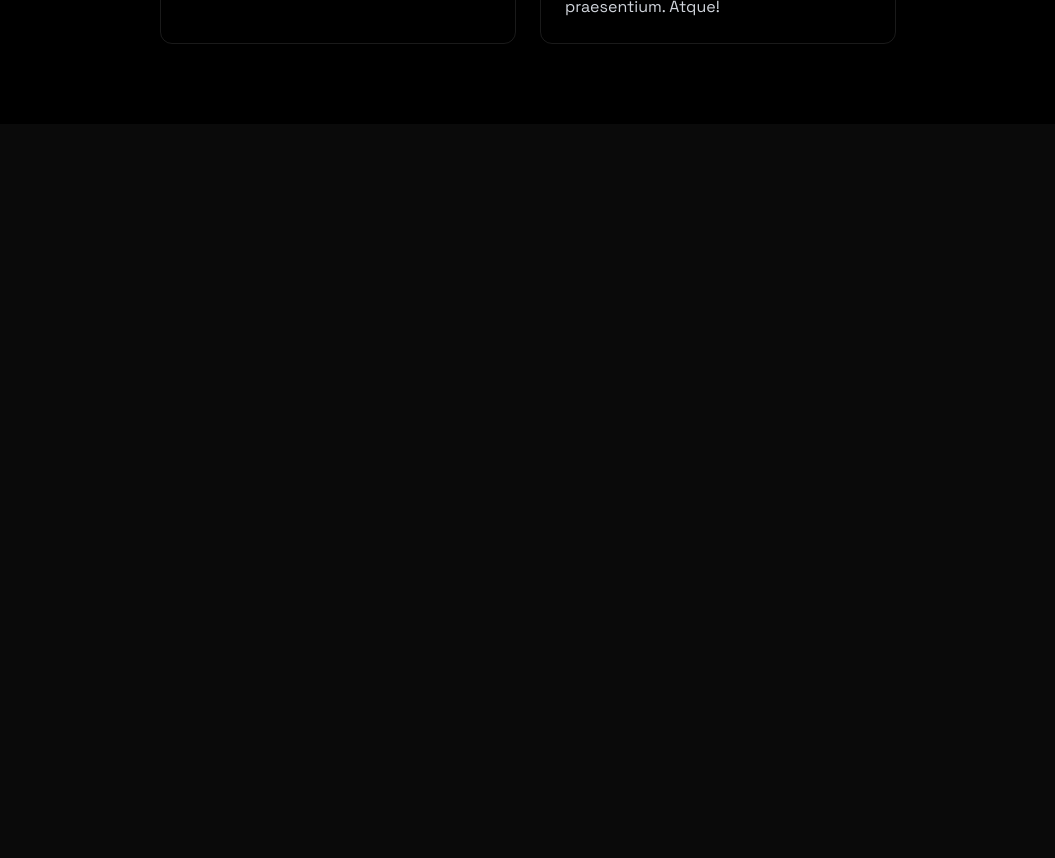
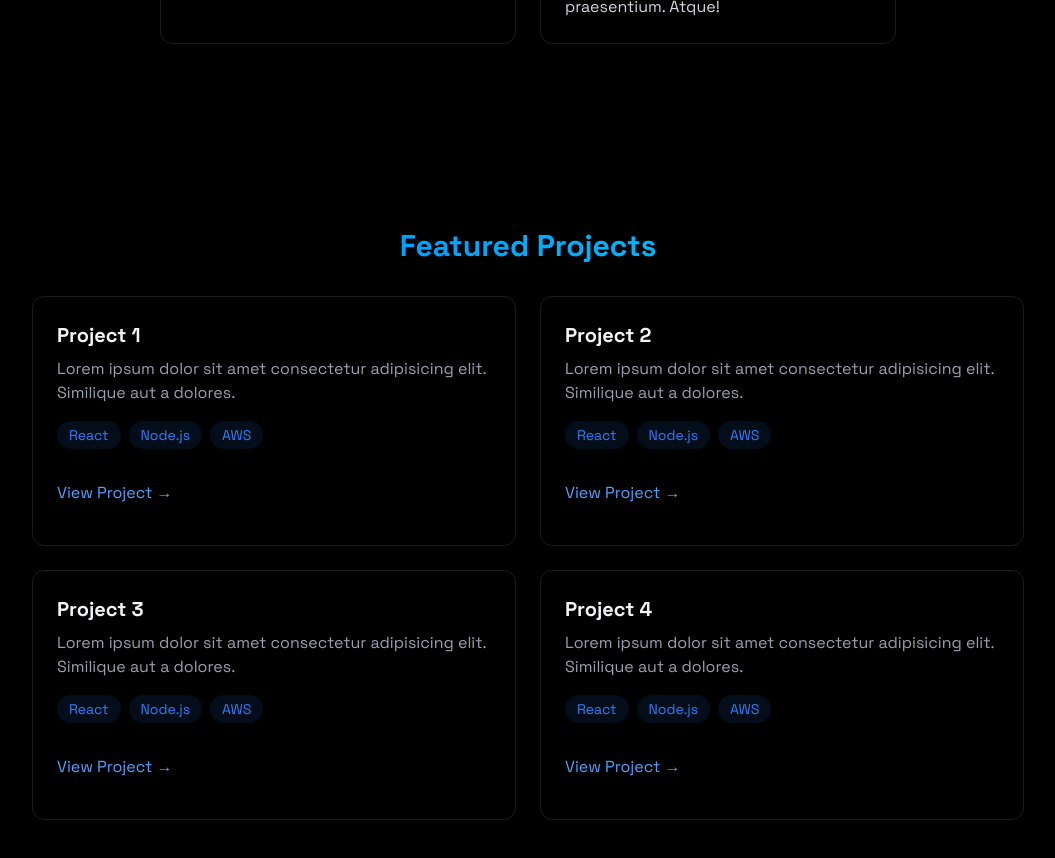
Before and after one commit to Ansh0305/Portfolio-React, a React (Vite) app: page / in a window 1280 px wide. Shown: the part 1700-2558 px from the top of the page, without its empty margins (112-1167 px from the left). Before the commit the page ends 1824 px from the top, so only its background shows below. Built offline with nearby package versions, Linux system fonts and the light colour scheme.

Commit message:
Created Projects component

```diff
--- a/src/App.jsx
+++ b/src/App.jsx
@@ -6,6 +6,7 @@
 import { MobileMenu } from './components/MobileMenu';
 import { Home } from './components/sections/Home';
 import { About } from './components/sections/About';
+import { Projects } from './components/sections/Projects';
 
 function App() {
   const [isLoading, setIsLoading] = useState(false)
@@ -20,6 +21,7 @@
 
       <Home/>
       <About/>
+      <Projects/>
 
     </div>
     </>
--- a/src/components/sections/Projects.jsx
+++ b/src/components/sections/Projects.jsx
@@ -0,0 +1,81 @@
+export const Projects = () => {
+    return <section
+        id="projects"
+        className="min-h-screen flex items-center justify-center py-20"
+    >
+        <div className="max-w-5xl mx-auto px-4">
+            <h2 className="text-3xl font-bold mb-8 bg-gradient-to-r from-blue-500 to-cyan-400 bg-clip-text text-transparent text-center">Featured Projects</h2>
+            <div className="grid grid-cols-1 md:grid-cols-2 gap-6">
+                <div className="p-6 rounded-xl border border-white/10 hover:-translate-y-1 hover:border-blue-500/30 hover:shadow-[0_2px_8px_rgba(59, 130, 246, 0.1)] transition-all">
+                    <h3 className="text-xl font-bold mb-2">Project 1</h3>
+                    <p className="text-gray-400 mb-4">Lorem ipsum dolor sit amet consectetur adipisicing elit. Similique aut a dolores.</p>
+                    <div className="flex flex-wrap gap-2 mb-4">
+                        {["React", "Node.js", "AWS"].map((skills, key) => (
+                            <span
+                                key={key}
+                                className="bg-blue-500/10 text-blue-500 py-1 px-3 rounded-full text-sm hover:bg-blue-500/20 hover:shadow-[0_2px_8px_rgba(59, 130, 246, 0.2)] transition">
+                                {skills}
+                            </span>
+                        ))}
+                    </div>
+
+                    <div className="flex justify-between items-center">
+                        <a href="" className="text-blue-400 hover:text-blue-300 transition-colors my-4">View Project →</a>
+                    </div>
+                </div>
+                <div className="p-6 rounded-xl border border-white/10 hover:-translate-y-1 hover:border-blue-500/30 hover:shadow-[0_2px_8px_rgba(59, 130, 246, 0.1)] transition-all">
+                    <h3 className="text-xl font-bold mb-2">Project 2</h3>
+                    <p className="text-gray-400 mb-4">Lorem ipsum dolor sit amet consectetur adipisicing elit. Similique aut a dolores.</p>
+                    <div className="flex flex-wrap gap-2 mb-4">
+                        {["React", "Node.js", "AWS"].map((skills, key) => (
+                            <span
+                                key={key}
+                                className="bg-blue-500/10 text-blue-500 py-1 px-3 rounded-full text-sm hover:bg-blue-500/20 hover:shadow-[0_2px_8px_rgba(59, 130, 246, 0.2)] transition">
+                                {skills}
+                            </span>
+                        ))}
+                    </div>
+
+                    <div className="flex justify-between items-center">
+                        <a href="" className="text-blue-400 hover:text-blue-300 transition-colors my-4">View Project →</a>
+                    </div>
+                </div>
+                <div className="p-6 rounded-xl border border-white/10 hover:-translate-y-1 hover:border-blue-500/30 hover:shadow-[0_2px_8px_rgba(59, 130, 246, 0.1)] transition-all">
+                    <h3 className="text-xl font-bold mb-2">Project 3</h3>
+                    <p className="text-gray-400 mb-4">Lorem ipsum dolor sit amet consectetur adipisicing elit. Similique aut a dolores.</p>
+                    <div className="flex flex-wrap gap-2 mb-4">
+                        {["React", "Node.js", "AWS"].map((skills, key) => (
+                            <span
+                                key={key}
+                                className="bg-blue-500/10 text-blue-500 py-1 px-3 rounded-full text-sm hover:bg-blue-500/20 hover:shadow-[0_2px_8px_rgba(59, 130, 246, 0.2)] transition">
+                                {skills}
+                            </span>
+                        ))}
+                    </div>
+
+                    <div className="flex justify-between items-center">
+                        <a href="" className="text-blue-400 hover:text-blue-300 transition-colors my-4">View Project →</a>
+                    </div>
+                </div>
+                <div className="p-6 rounded-xl border border-white/10 hover:-translate-y-1 hover:border-blue-500/30 hover:shadow-[0_2px_8px_rgba(59, 130, 246, 0.1)] transition-all">
+                    <h3 className="text-xl font-bold mb-2">Project 4</h3>
+                    <p className="text-gray-400 mb-4">Lorem ipsum dolor sit amet consectetur adipisicing elit. Similique aut a dolores.</p>
+                    <div className="flex flex-wrap gap-2 mb-4">
+                        {["React", "Node.js", "AWS"].map((skills, key) => (
+                            <span
+                                key={key}
+                                className="bg-blue-500/10 text-blue-500 py-1 px-3 rounded-full text-sm hover:bg-blue-500/20 hover:shadow-[0_2px_8px_rgba(59, 130, 246, 0.2)] transition">
+                                {skills}
+                            </span>
+                        ))}
+                    </div>
+
+                    <div className="flex justify-between items-center">
+                        <a href="" className="text-blue-400 hover:text-blue-300 transition-colors my-4">View Project →</a>
+                    </div>
+                </div>
+            </div>
+
+        </div>
+    </section>
+}
```
